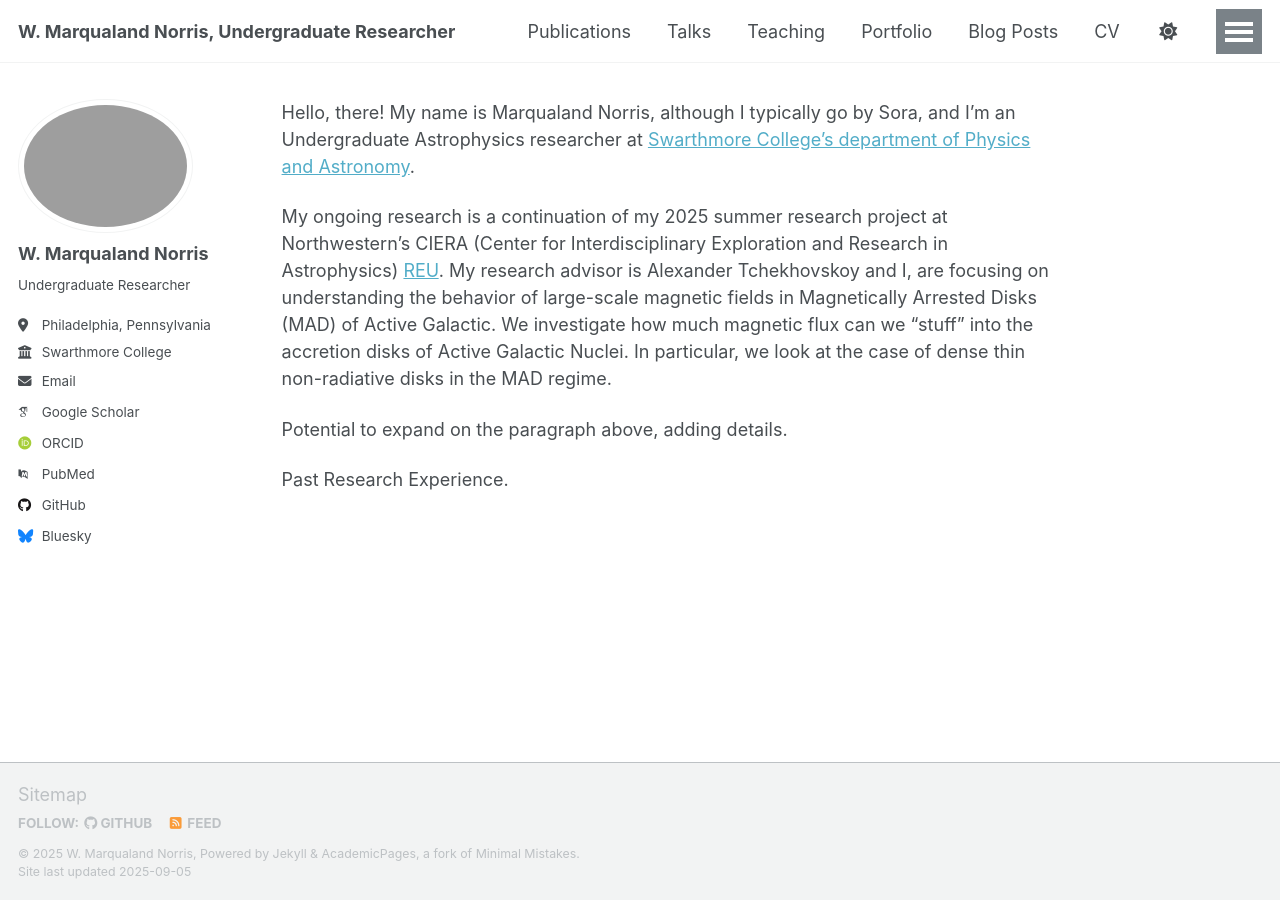
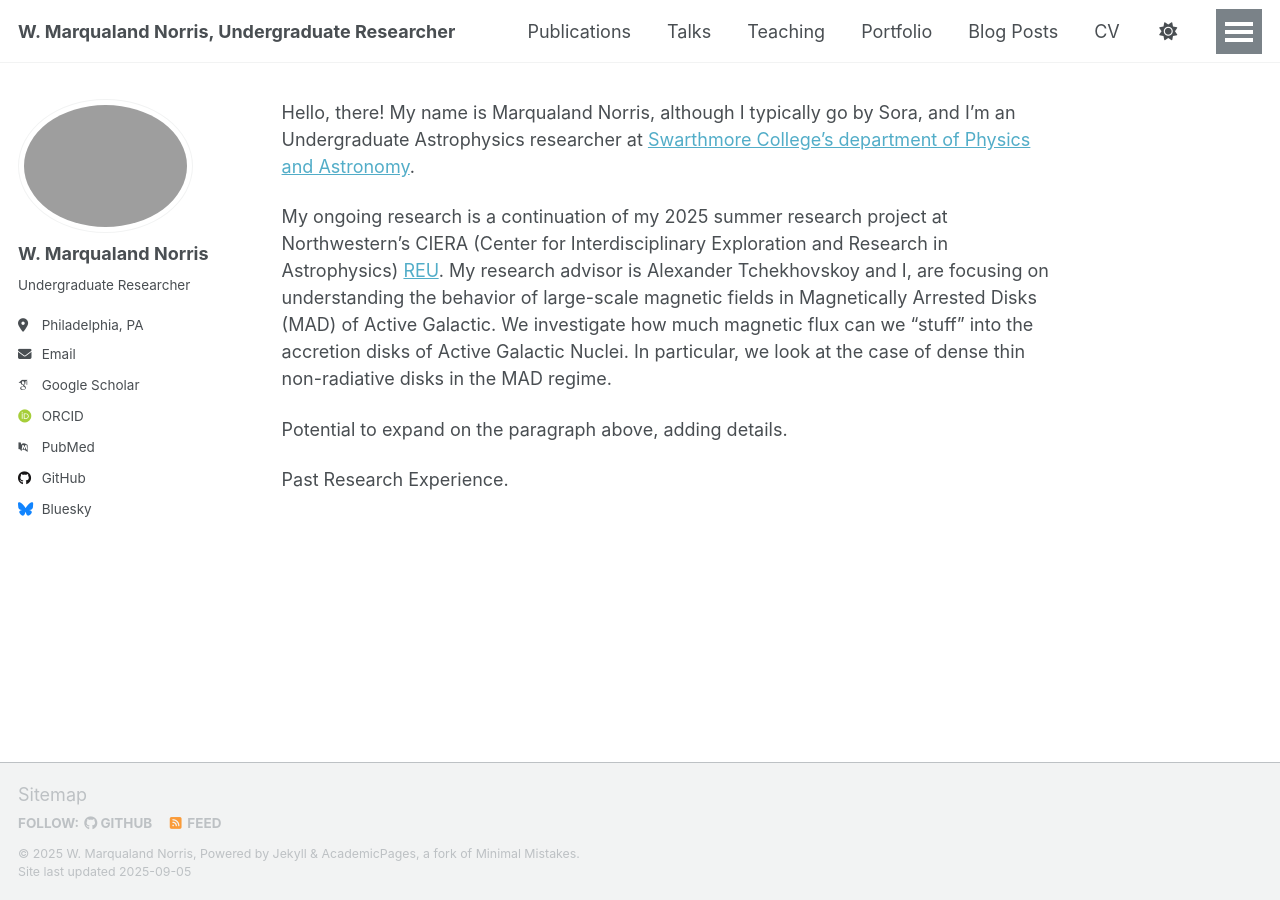
Before and after one commit to mnorris12/mnorris12.github.io, a Jekyll site: the page built from _pages/about.md, in a window 1280 px wide. Built offline with Jekyll 4.4.1, drawn with Linux system fonts in a browser that asks for light colours; some web fonts are replaced; a script that is not in the unit is left out.

Commit message:
chanding side bar stuff

```diff
--- a/_config.yml
+++ b/_config.yml
@@ -26,9 +26,7 @@ author:
   name             : "W. Marqualand Norris"
   pronouns         : # example: "he/him"
   bio              : "Undergraduate Researcher"
-  location         : "Philadelphia, Pennsylvania"
-  employer         : "Swarthmore College"
-  uri              : # URL
+  location         : "Philadelphia, PA"
   email            : "mnorris1@swarthmore.edu"
 
   # Academic websites
```
